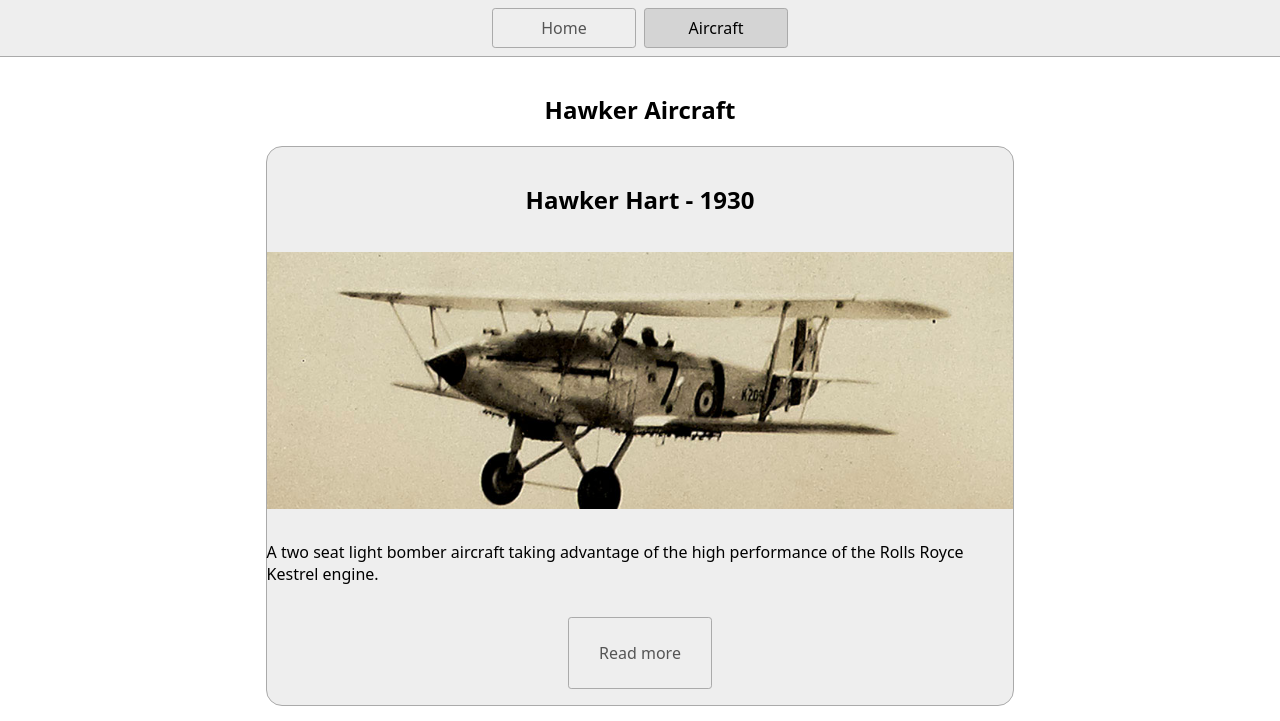
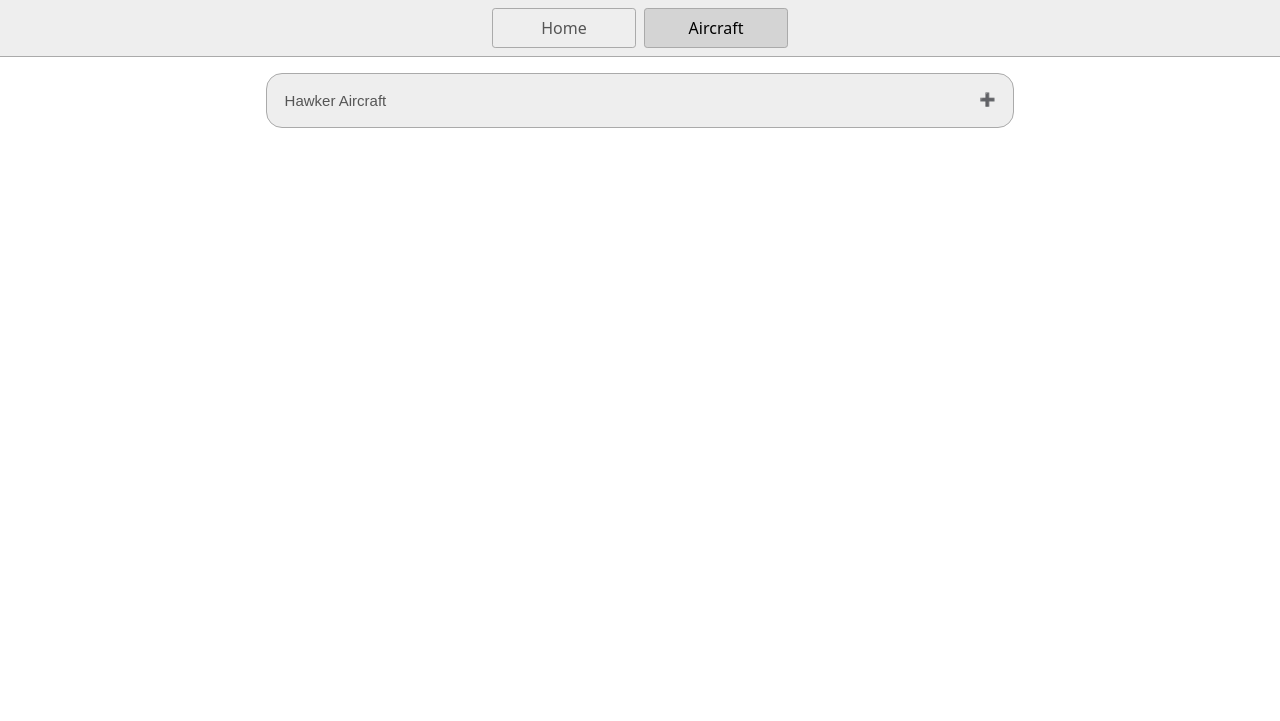
Before and after one commit to FabAlien/Fabians-Skipsverft, a website: page page2.html in a window 1280 px wide. Shown: the top 721 px of the page. Drawn offline with Linux system fonts and the light colour scheme.

Commit message:
animated collapsible

```diff
--- a/page2.html
+++ b/page2.html
@@ -18,7 +18,7 @@
     <main>
       <section id="hawkerBrand" class="brandDisplay">
 
-        <h1>Hawker Aircraft</h1>
+        <button type="button" class="collapsible">Hawker Aircraft</button>
 
         <section class="brandAircraft">
 
--- a/script.js
+++ b/script.js
@@ -1 +1,14 @@
 console.log('Hello!');
+var coll = document.getElementsByClassName("collapsible");
+
+for (var i = 0; i < coll.length; i++) {
+    coll[i].addEventListener("click", function() {
+        this.classList.toggle("active");
+        var content = this.nextElementSibling;
+        if (content.style.maxHeight) {
+            content.style.maxHeight = null;
+        } else {
+            content.style.maxHeight = "none";
+        }
+    });
+}
--- a/styles.css
+++ b/styles.css
@@ -62,11 +62,47 @@ main {
   justify-content: center;
   align-items: center;
   gap: 1rem;
+  padding: 0 18px;
+  background-color: white;
+  max-height: 0;
+  overflow: hidden;
+  transition: max-height 0.4s ease-out;
+}
+
+.collapsible {
+  background-color: #eee;
+  color: #555;
+  cursor: pointer;
+  padding: 18px;
+  width: 100%;
+  border: none;
+  text-align: left;
+  outline: none;
+  font-size: 15px;
+  border: 1px solid #aaa;
+  border-radius: 1rem;
+  margin-bottom: 1rem;
+}
+
+.collapsible:after {
+  content: '\02795';
+  font-size: 13px;
+  color: white;
+  float: right;
+  margin-left: 5px;
+}
+
+.active, .collapsible:hover {
+  background-color: #d4d4d4;
+  color: #000;
+}
+
+.active:after {
+  content: "\2796";
 }
 
 .aircraftModelDisplay {
   width: 100%;
-  height: 70vh;
   display: flex;
   flex-direction: column;
   justify-content: center;
```
